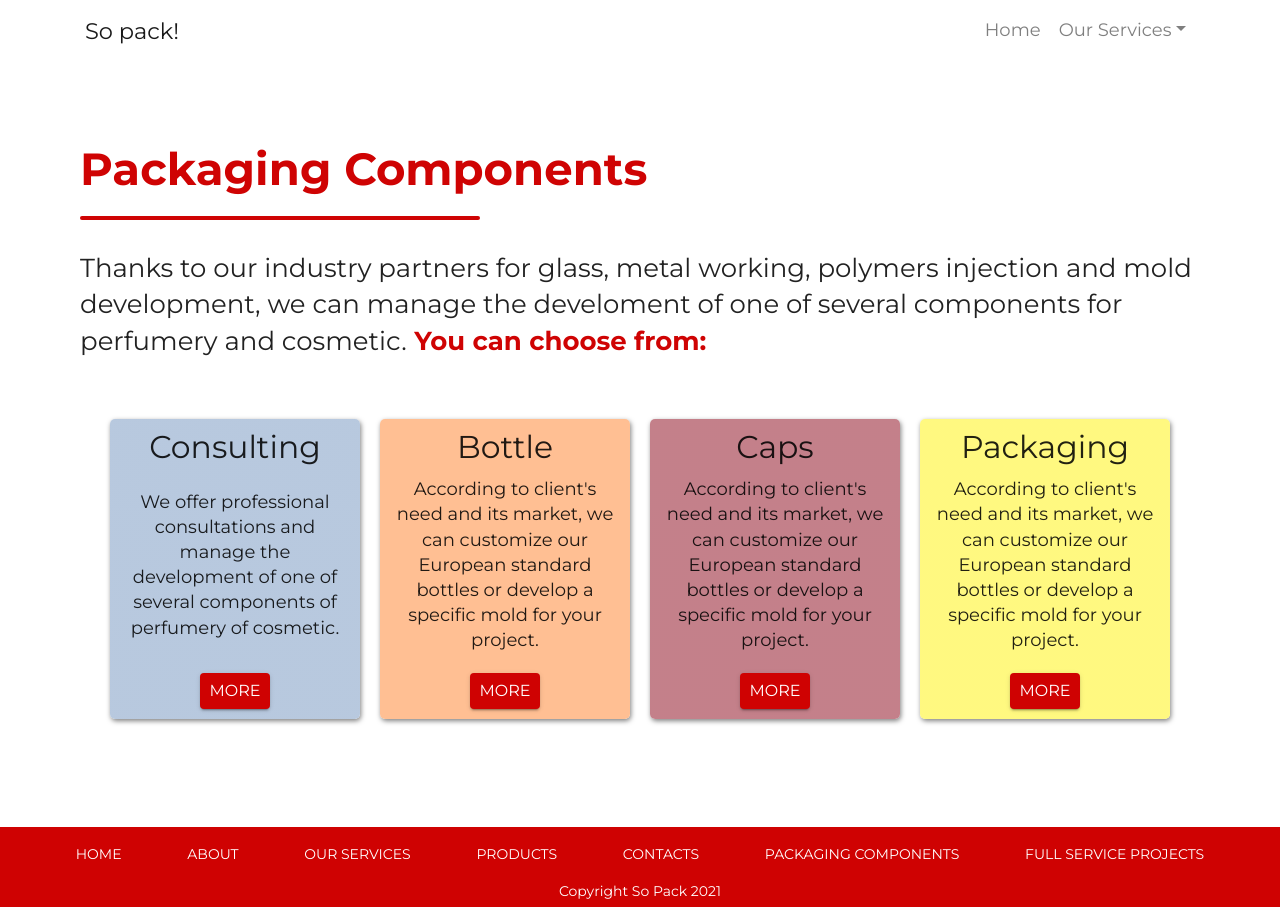
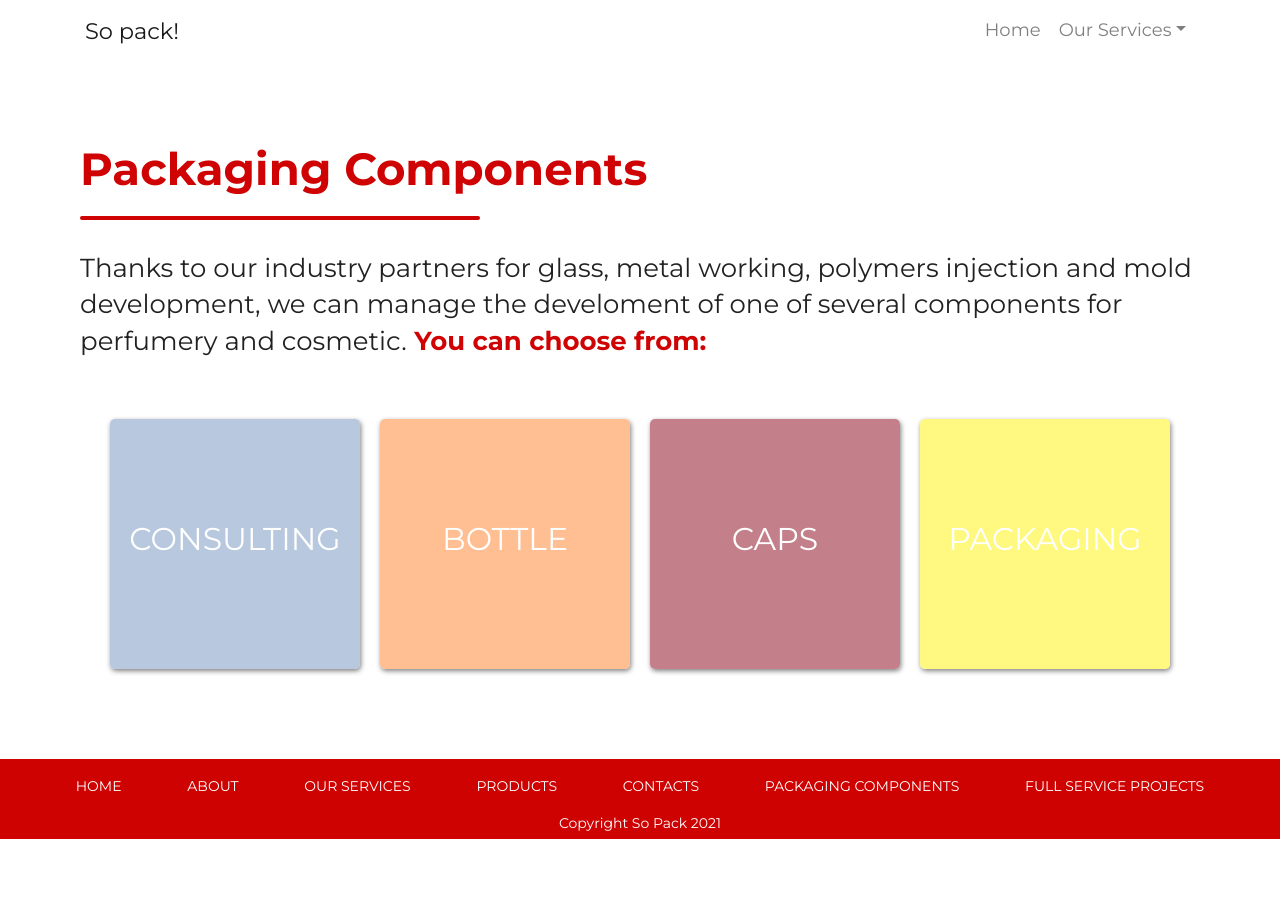
Before and after one commit to giuliap87/so-pack, a Next.js app: page /services/packaging in a window 1280 px wide. After the commit the page ends 839 px from the top, so only its background shows below. Built offline with nearby package versions, Linux system fonts and the light colour scheme.

Commit message:
changed cards design in packaging section, accidentally changed product carousel

```diff
--- a/components/Card/Card.js
+++ b/components/Card/Card.js
@@ -2,26 +2,16 @@ import styles from "./Card.module.css";
 import Button from "@material-ui/core/Button";
 import Link from "next/link";
 
-//background: linear-gradient(rgba(255,255,255,.5), rgba(255,255,255,.5)), url("https://i.imgur.com/xnh5x47.jpg");
-
-function MyCard({ id, title, description, path }) {
+function MyCard({ id, title, showOverlay }) {
   return (
     <div
+      onClick={showOverlay}
       className={styles.container}
-      style={{ backgroundImage: `linear-gradient(rgba(255,255,255,.5), rgba(255,255,255,.5)), url(/images/${id}.png)`}}
+      style={{
+        backgroundImage: `linear-gradient(rgba(255,255,255,.5), rgba(255,255,255,.5)), url(/images/${id}.png)`,
+      }}
     >
-      <div className={styles.body}>
-        <h3 className={styles.title}>{title}</h3>
-        <p className={styles.text}>{description}</p>
-        <Button
-          className={styles.button}
-          color="primary"
-          variant="contained"
-          size="small"
-        >
-          <Link href={path}> More</Link>
-        </Button>
-      </div>
+      <h3 className={styles.title}>{title}</h3>
     </div>
   );
 }
--- a/components/Card/Card.module.css
+++ b/components/Card/Card.module.css
@@ -2,38 +2,19 @@
   box-shadow: 1px 2px 5px 0px rgba(0, 0, 0, 0.5);
   display: flex;
   flex-direction: column;
+  align-items: center;
+  justify-content: center;
   width: 250px;
-  height: 300px;
+  height: 250px;
   border-radius: 5px;
-  font-size: 16px;
   margin: 10px;
-}
-
-.body {
-  display: flex;
-  flex-direction: column;
-  align-items: center;
-  justify-content: space-between;
-  padding: 10px;
-  height: 100%;
-}
-.body a {
+  text-transform: uppercase;
   color: #fff;
-  text-decoration: none;
-}
-
-.text {
-  font-size: 18px;
-  text-align: center;
-}
-
-.image {
-  border-radius: 5px 5px 0 0;
+  cursor: pointer;
 }
 
 @media only screen and (max-width: 1201px) {
   .container {
     margin: 20px;
-    font-size: 16px;
   }
 }
--- /dev/null
+++ b/components/Carousel/MyCarousel.js
@@ -0,0 +1,21 @@
+import styles from "./MyCarousel.module.css";
+import Carousel from "react-bootstrap/Carousel";
+
+function MyCarousel({ details }) {
+  return (
+    <div>
+      <Carousel className={styles.carousel}>
+        {details.map((item) => (
+          <Carousel.Item className={styles.carouselItem}>
+            <img src={item.src} alt={item.name} />
+            <Carousel.Caption>
+              <h3>{item.name}</h3>
+            </Carousel.Caption>
+          </Carousel.Item>
+        ))}
+      </Carousel>
+    </div>
+  );
+}
+
+export default MyCarousel;
--- /dev/null
+++ b/components/Carousel/MyCarousel.module.css
@@ -0,0 +1,51 @@
+.carousel {
+  width: 400px;
+}
+
+.carouselItem {
+  height: 300px;
+  width: 400px;
+}
+
+@media only screen and (max-width: 768px) {
+  .carousel {
+    width: 350px;
+  }
+
+  .carouselItem {
+    height: 250px;
+    width: 350px;
+  }
+  .carouselItem h3 {
+    font-size: 24px;
+  }
+}
+
+@media only screen and (max-width: 576px) {
+  .carousel {
+    width: 300px;
+  }
+
+  .carouselItem {
+    height: 200px;
+    width: 300px;
+  }
+
+  .carouselItem h3 {
+    font-size: 20px;
+  }
+}
+
+@media only screen and (max-width: 481px) {
+  .carousel {
+    width: 250px;
+  }
+
+  .carouselItem {
+    height: 150px;
+    width: 250px;
+  }
+  .carouselItem h3 {
+    font-size: 18px;
+  }
+}
--- /dev/null
+++ b/components/Packing/Overlay.js
@@ -0,0 +1,20 @@
+import styles from "./Overlay.module.css";
+import Carousel from "../Carousel/MyCarousel";
+import CloseIcon from "@material-ui/icons/Close";
+
+const details = [
+  { src: "/images/1.png", name: "First Image" },
+  { src: "/images/2.png", name: "Second Image" },
+];
+
+function Overlay({ description, closeOverlay }) {
+  return (
+    <div className={styles.container}>
+      <CloseIcon className={styles.closeIcon} onClick={closeOverlay} />
+      <Carousel className={styles.carousel} details={details} />
+      <p className={styles.description}>{description}</p>
+    </div>
+  );
+}
+
+export default Overlay;
--- /dev/null
+++ b/components/Packing/Overlay.module.css
@@ -0,0 +1,60 @@
+.container {
+  position: fixed;
+  top: 30px;
+  padding: 30px 20px 0 20px;
+  margin: 60px 300px;
+  background-color: rgb(255, 255, 255);
+  display: flex;
+  flex-direction: column;
+  align-items: center;
+  justify-content: center;
+  box-shadow: 1px 2px 5px 0px rgba(0, 0, 0, 0.5);
+  border-radius: 5px;
+  z-index: 200;
+}
+
+.closeIcon {
+  position: absolute;
+  top: 10px;
+  right: 10px;
+  cursor: pointer;
+}
+
+.description {
+  margin-top: 20px;
+  font-size: 20px;
+  text-align: center;
+}
+
+@media only screen and (max-width: 768px) {
+  .container {
+    padding: 30px 50px;
+    margin: 50px;
+  }
+
+  .description {
+    font-size: 18px;
+  }
+}
+
+@media only screen and (max-width: 576px) {
+  .container {
+    top: 60px;
+    padding: 30px 30px;
+    margin: 30px;
+  }
+  .description {
+    font-size: 16px;
+  }
+}
+
+@media only screen and (max-width: 481px) {
+  .container {
+    top: 60px;
+    padding: 20px 20px;
+    margin: 20px;
+  }
+  .description {
+    font-size: 14px;
+  }
+}
--- a/components/Packing/Packing.js
+++ b/components/Packing/Packing.js
@@ -1,6 +1,9 @@
 import Heading from "../Heading/Heading";
 import styles from "./Packing.module.css";
 import Card from "../Card/Card";
+import Overlay from "./Overlay";
+
+import { useState } from "react";
 
 const details = [
   {
@@ -8,44 +11,85 @@ const details = [
     title: "Consulting",
     description:
       "We offer professional consultations and manage the development of one of several components of perfumery of cosmetic.",
-    path: "/services/packaging/consulting",
+    images: {
+      img1: "/images/1.png",
+      img2: "/images/2.png",
+    },
   },
   {
     id: 2,
     title: "Bottle",
-    description: "According to client's need and its market, we can customize our European standard bottles or develop a specific mold for your project.",
-    path: "/services/packaging/bottle",
+    description:
+      "According to client's need and its market, we can customize our European standard bottles or develop a specific mold for your project.",
+    images: {
+      img1: "/images/3.png",
+      img2: "/images/4.png",
+    },
   },
   {
     id: 3,
     title: "Caps",
-    description: "According to client's need and its market, we can customize our European standard bottles or develop a specific mold for your project.",
-    path: "/services/packaging/caps",
+    description:
+      "According to client's need and its market, we can customize our European standard bottles or develop a specific mold for your project.",
+    images: {
+      img1: "/images/5.png",
+      img2: "/images/1.png",
+    },
   },
   {
     id: 4,
     title: "Packaging",
-    description: "According to client's need and its market, we can customize our European standard bottles or develop a specific mold for your project.",
-    path: "/services/packaging/packaging-options",
+    description:
+      "According to client's need and its market, we can customize our European standard bottles or develop a specific mold for your project.",
+    images: {
+      img1: "/images/3.png",
+      img2: "/images/2.png",
+    },
   },
 ];
 
 function Packing() {
+  const [isOverlay, setIsOverlay] = useState(false);
+
+  function showOverlay() {
+    setIsOverlay(!isOverlay);
+  }
+
+  function closeOverlay() {
+    setIsOverlay(false);
+  }
+
   return (
     <section className={styles.sectionPacking}>
-      <div className={styles.container}>
+      <div
+        className={styles.container}
+        style={isOverlay ? { filter: "blur(5px)" } : {}}
+      >
         <Heading color="rgb(207, 3, 3)">Packaging Components</Heading>
         <p className={styles.description}>
           Thanks to our industry partners for glass, metal working, polymers
           injection and mold development, we can manage the develoment of one of
           several components for perfumery and cosmetic.
           <span className={styles.textSpan}> You can choose from:</span>
-          <div></div>
-          <div className={styles.cardsContainer}>
-           {details.map(card => <Card className={styles.card} key={card.title} id={card.id} title={card.title} description={card.description} path={card.path}/>)}
-          </div>
         </p>
+        <div className={styles.cardsContainer}>
+          {details.map((card) => (
+            <Card
+              className={styles.card}
+              key={card.title}
+              id={card.id}
+              title={card.title}
+              showOverlay={showOverlay}
+            />
+          ))}
+        </div>
       </div>
+      {isOverlay && (
+        <Overlay
+          closeOverlay={closeOverlay}
+          description={details[0].description}
+        />
+      )}
     </section>
   );
 }
--- a/components/Products/Carousel/Coursel.js
+++ b/components/Products/Carousel/CarouselComponent.js
@@ -1,7 +1,7 @@
-import styles from "./Carousel.module.css";
+import styles from "./CarouselComponent.module.css";
 import Carousel from "react-bootstrap/Carousel";
 
-function Coursel() {
+function CarouselComponent() {
   return (
     <div>
       <Carousel className={styles.carousel}>
@@ -44,4 +44,4 @@ function Coursel() {
   );
 }
 
-export default Coursel;
+export default CarouselComponent;
--- a/components/Products/Carousel/Carousel.module.css
+++ b/components/Products/Carousel/CarouselComponent.module.css
@@ -1,10 +1,11 @@
 .carousel {
-  width: 600px;
+  max-width: 600px;
   display: flex;
+  align-items: center;
   justify-content: center;
 }
 
-.item img {
+.item img{
   height: 350px;
   width: 600px;
 }
--- a/components/Products/Products.js
+++ b/components/Products/Products.js
@@ -1,6 +1,6 @@
 import styles from "./Products.module.css";
 import Heading from "../Heading/Heading";
-import Carousel from "./Carousel/Coursel";
+import Carousel from "./Carousel/CarouselComponent";
 
 function Products() {
   return (
```
